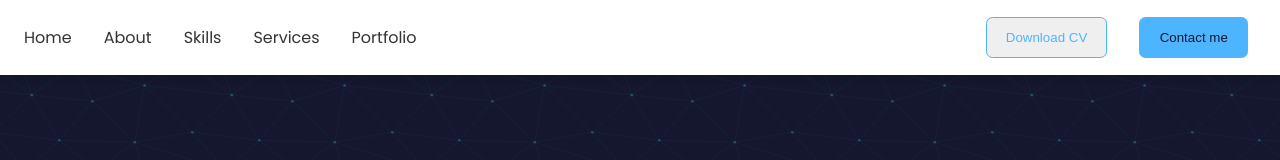
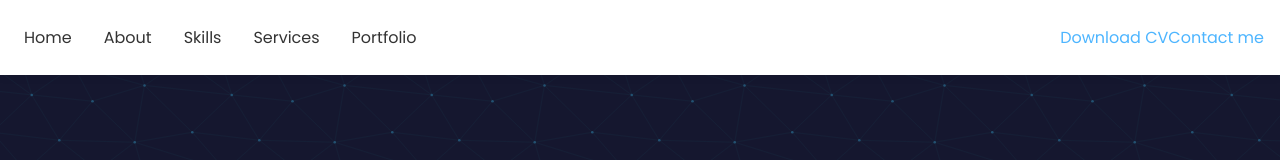
Before and after one commit to Jefferh30/Portfolio-Website, a React (Create React App) app: page / in a window 1280 px wide. Shown: the top 160 px of the page. Built offline with nearby package versions, Linux system fonts and the light colour scheme; the HTML template or start-up script is replaced by a standard one.

Commit message:
Change navbar buttons

```diff
--- a/src/components/nav/Nav.jsx
+++ b/src/components/nav/Nav.jsx
@@ -1,5 +1,6 @@
 import React from 'react';
 import './nav.css';
+import CV from '../../assets/cv.pdf'
 
 function Nav() {
   return (
@@ -34,8 +35,8 @@ function Nav() {
           </li>
         </ul>
         <div className="navbar-buttons">
-          <button className="btn">Download CV</button>
-          <button className="btn btn-primary">Contact me</button>
+          <a href={CV} download className='btn-download'>Download CV</a>
+          <a href="#contact" className='btn-contact'>Contact me</a>
         </div>
       </nav>
     </div>
```
